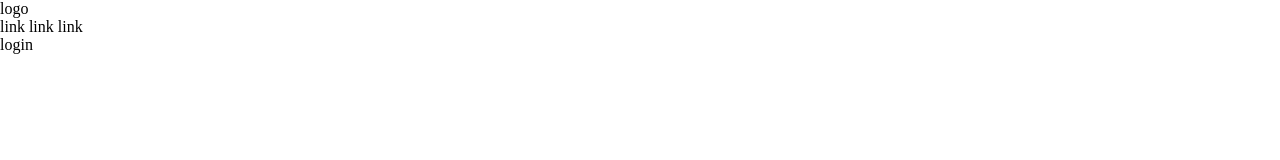
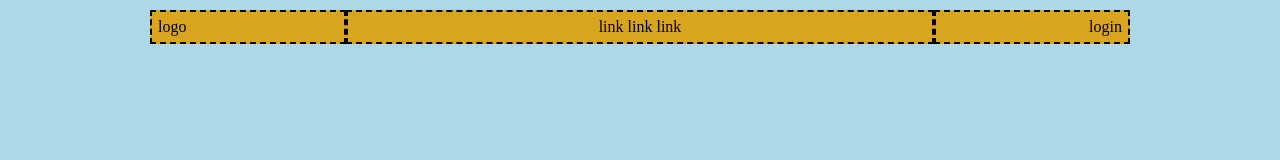
Before and after one commit to yuricifiello/htmlcss-struttura-discord, a plain HTML site: page index.html in a window 1280 px wide. Drawn offline with Linux system fonts and the light colour scheme.

Commit message:
finish header

```diff
--- a/css/style.css
+++ b/css/style.css
@@ -4,13 +4,47 @@
   padding: 0;
 }
 
-.header.top {
-  background-color: hsl(195.52deg 54.72% 79.22%);
+body {
+  background-color: rgb(173, 216, 231);
 }
 
-.header.top > .container {
-  min-height: 300px;
+.header-top > .container {
+  background-color: rgb(218 165 30);
+  margin: 10px 150px 10px 150px;
   display: flex;
   justify-content: space-between;
-  background-color: rgb(218 165 30);
 }
+
+.header-top > .container > .logo {
+  width: 20%;
+  border: 2px dashed black;
+  padding: 6px;
+}
+
+.header-top > .container > .link {
+  width: 60%;
+  border: 2px dashed black;
+  padding: 6px;
+  display: flex;
+  justify-content: center;
+}
+
+.header-top > .container > .login {
+  width: 20%;
+  border: 2px dashed black;
+  padding: 6px;
+  display: flex;
+  justify-content: flex-end;
+}
+
+.container-due {
+  background-color: rgb(0, 1, 139);
+  padding: 30px 250px 30px 250px;
+}
+
+.container-due > .box-uno {
+  justify-content: center;
+  align-items: center;
+  background-color: rgb(239 130 237);
+  padding: 130px 50px 130px 50px;
+}
```
